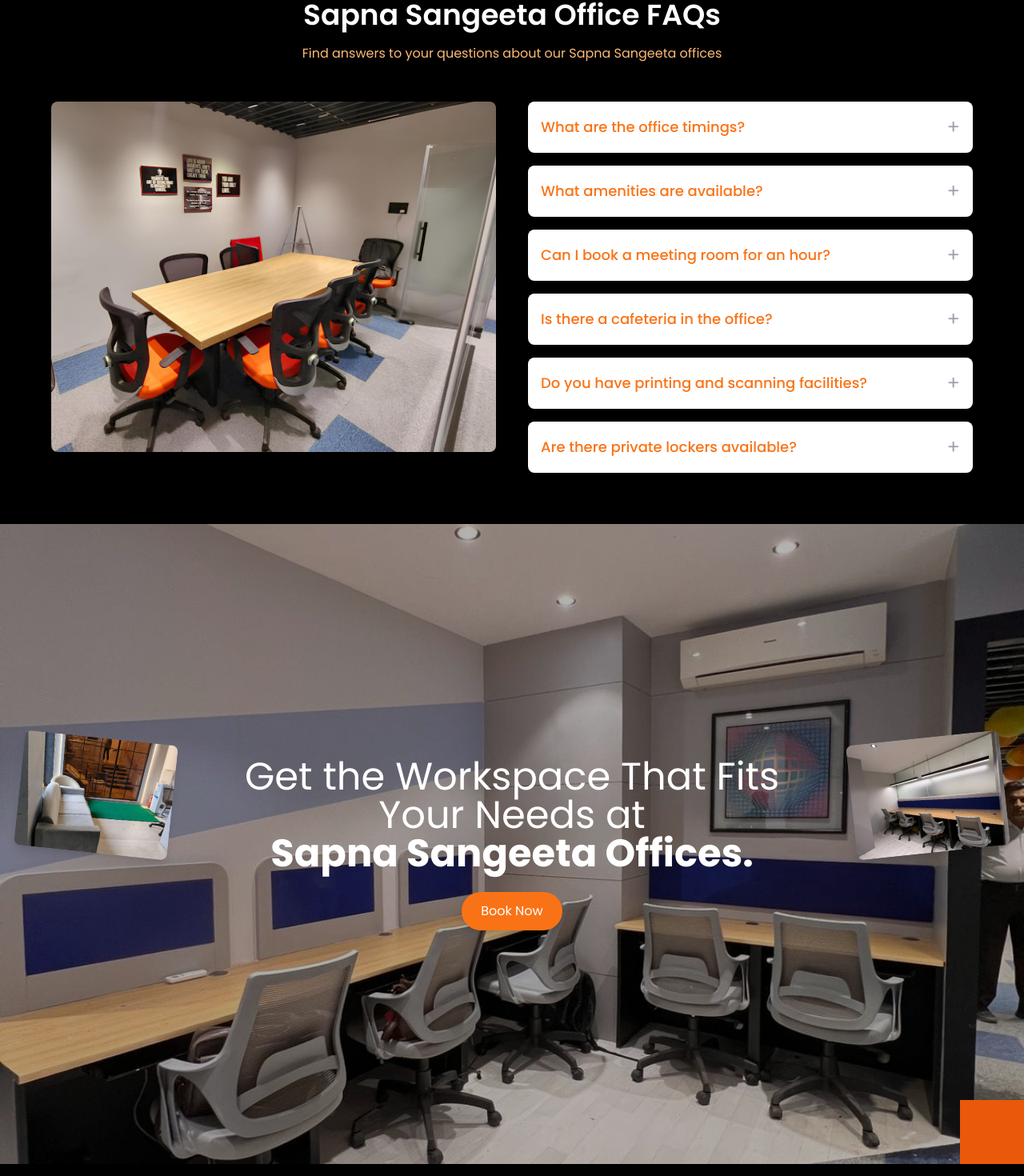
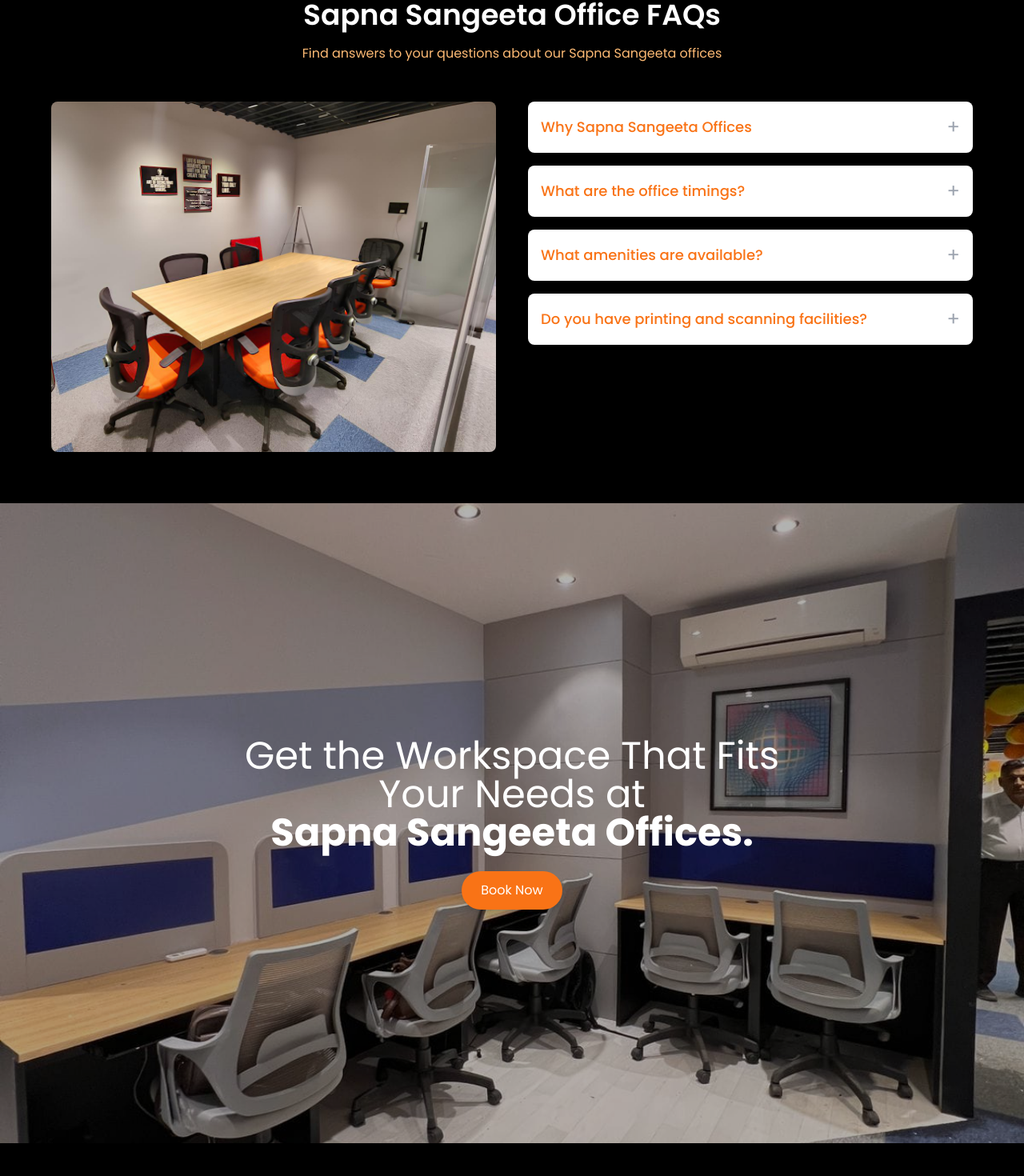
Before and after one commit to propques33/sapna-sangeeta-website, a React (Vite) app: page / in a window 1280 px wide. Shown: the part 5283-6753 px from the top of the page at 80% size. Built offline with nearby package versions, Linux system fonts and the light colour scheme.

Commit message:
Ui updated

```diff
--- a/src/components/FAQSection.jsx
+++ b/src/components/FAQSection.jsx
@@ -6,24 +6,19 @@
 
   const faqs = [
     {
+      question: "Why Sapna Sangeeta Offices",
+      answer:
+        "Inside Sapna Sangeeta Mall, a prime Indore landmark since 1985, offers a classic yet youthful experience in the serene locales of Sneh Nagar and Agrawal Nagar. Over 39 years, it has become a cultural hub, blending nostalgia with modern vibes, captivating generations of moviegoers.",
+    },
+    {
       question: "What are the office timings?",
       answer:
-        "Our Sapna Sangeeta offices are open from 9 AM to 8 PM, Monday through Saturday.",
+        "Our Sapna Sangeeta offices are open from 9:30 AM to 7:30 PM, Monday through Saturday.",
     },
     {
       question: "What amenities are available?",
       answer:
         "The Sapna Sangeeta offices provide high-speed Wi-Fi, private cabins, meeting rooms, refreshments, and ample parking space.",
-    },
-    {
-      question: "Can I book a meeting room for an hour?",
-      answer:
-        "Yes, our Sapna Sangeeta offices offer hourly booking options for meeting rooms.",
-    },
-    {
-      question: "Is there a cafeteria in the office?",
-      answer:
-        "Yes, we have a cafeteria with a variety of food and beverage options to keep you refreshed throughout the day.",
     },
 
     {
@@ -31,11 +26,7 @@
       answer:
         "Yes, our office is equipped with printing and scanning facilities for your convenience.",
     },
-    {
-      question: "Are there private lockers available?",
-      answer:
-        "Yes, private lockers are available to securely store your belongings.",
-    },
+
 
   ];
 
--- a/src/components/FooterHeroSection.jsx
+++ b/src/components/FooterHeroSection.jsx
@@ -32,21 +32,10 @@
       </div>
 
       {/* Floating Images */}
-      <div className="absolute flex justify-between items-center w-full px-6 top-1/3">
-        <img
-          src={cafe} // Replace with your image URL
-          alt="Workspace 1"
-          className="w-48 h-36 rounded-lg shadow-lg transform rotate-6 object-cover"
-        />
-        <img
-          src={collabdesk} // Replace with your image URL
-          alt="Workspace 2"
-          className="w-48 h-36 rounded-lg shadow-lg object-cover transform -rotate-6"
-        />
-      </div>
+
 
       {/* Bottom Accent */}
-      <div className="absolute bottom-0 right-0 w-20 h-20 bg-orange-600"></div>
+      {/* <div className="absolute bottom-0 right-0 w-20 h-20 bg-orange-600"></div> */}
     </div>
   );
 };
--- a/src/components/Testimonial.jsx
+++ b/src/components/Testimonial.jsx
@@ -71,7 +71,7 @@
               />
               <div>
                 <p className="font-semibold text-gray-800">{testimonial.name}</p>
-                <p className="text-sm text-gray-500">{testimonial.company}</p>
+                {/* <p className="text-sm text-gray-500">{testimonial.company}</p> */}
               </div>
             </div>
             <p className="text-gray-800 text-lg italic mb-4">
```
